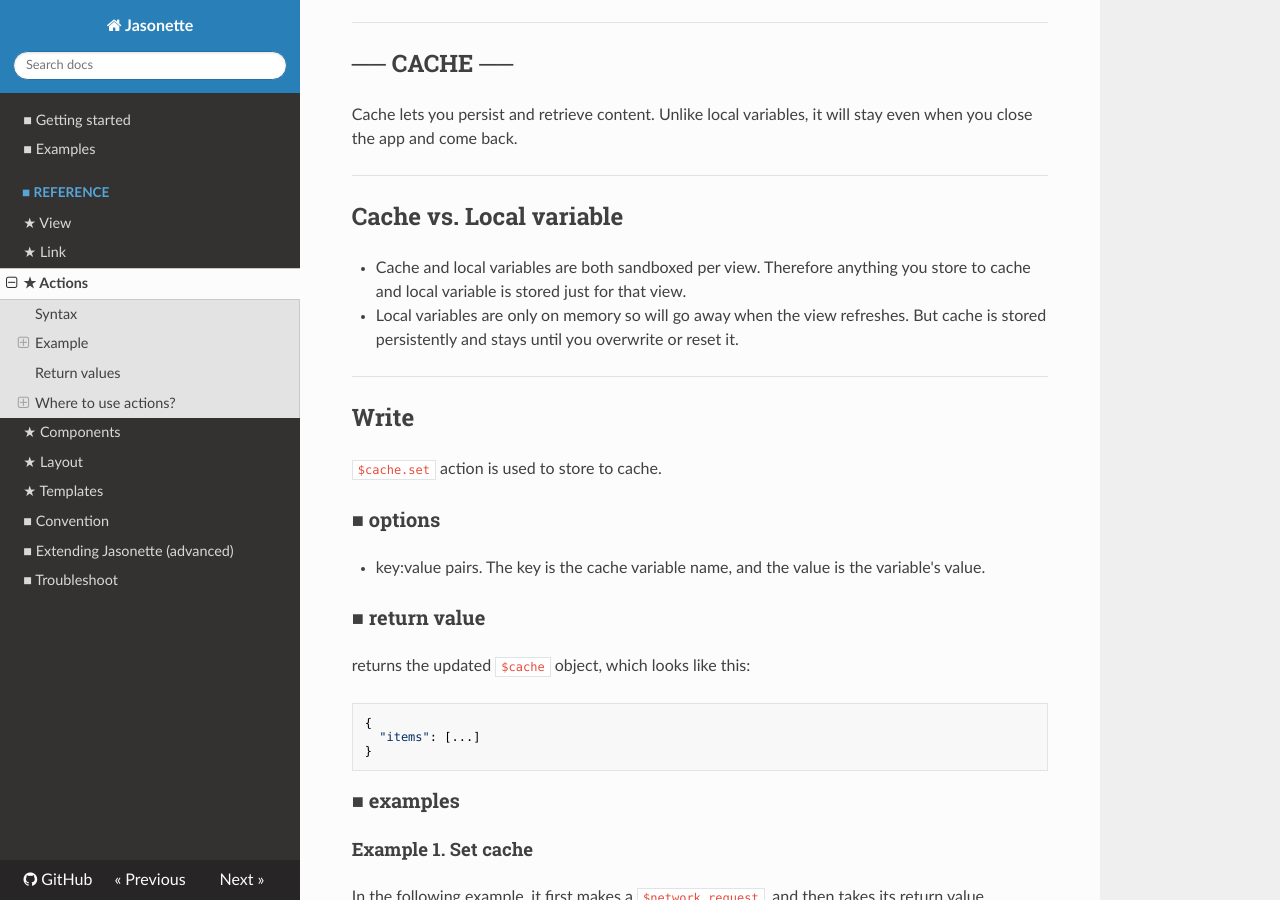
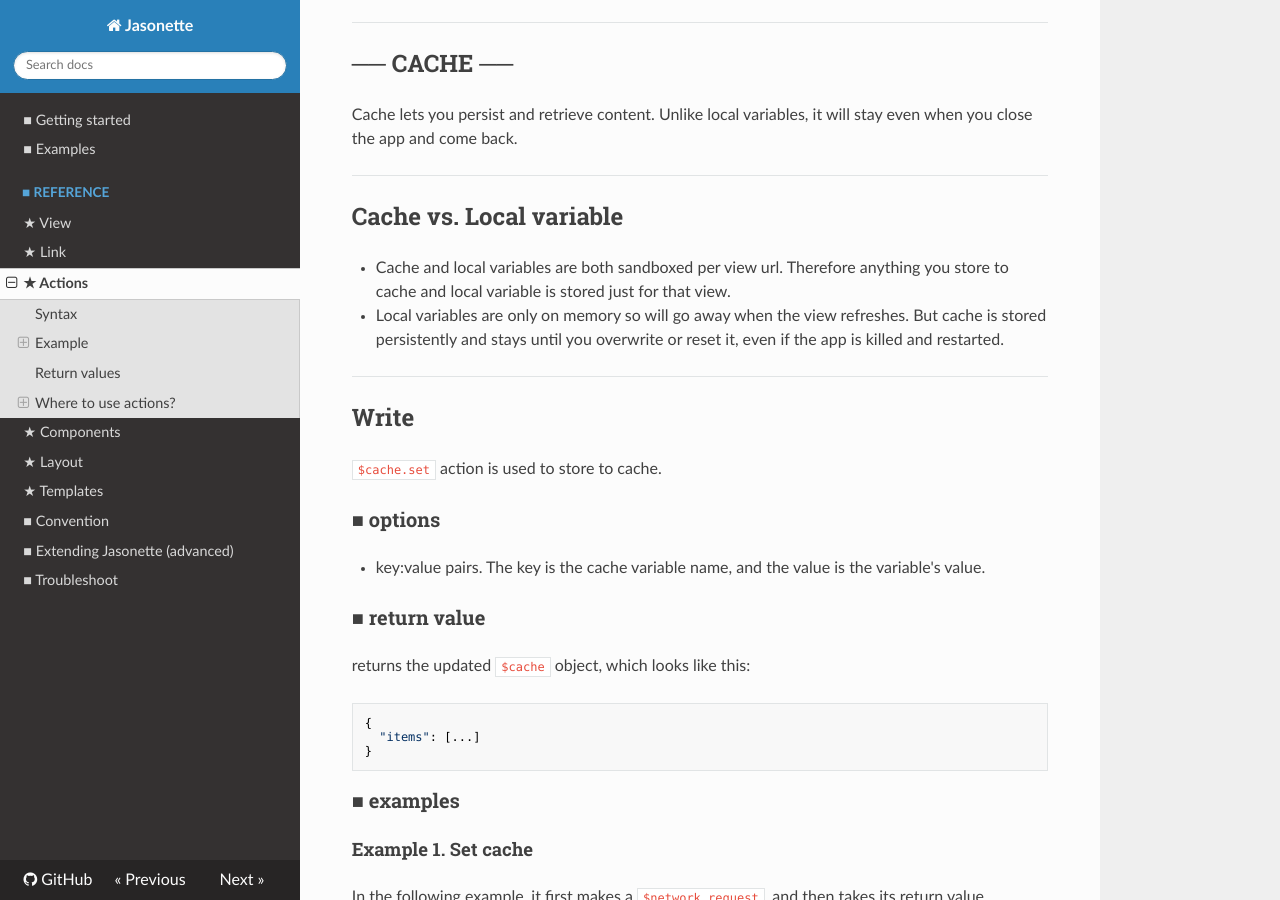
Before and after one commit to Jasonette/documentation, an MkDocs documentation site: the page built from docs/actions.md, in a window 1280 px wide and 900 px high, scrolled down 28080 px. Built offline with MkDocs 1.6.1, drawn with Linux system fonts in a browser that asks for light colours; nearby versions of some CDN libraries; old or Windows-style settings are respelled for this version of MkDocs.

Commit message:
minor clarification to cache vs local

```diff
--- a/docs/actions.md
+++ b/docs/actions.md
@@ -1263,8 +1263,8 @@
 ---
 
 ## Cache vs. Local variable
-- Cache and local variables are both sandboxed per view. Therefore anything you store to cache and local variable is stored just for that view.
-- Local variables are only on memory so will go away when the view refreshes. But cache is stored persistently and stays until you overwrite or reset it.
+- Cache and local variables are both sandboxed per view url. Therefore anything you store to cache and local variable is stored just for that view.
+- Local variables are only on memory so will go away when the view refreshes. But cache is stored persistently and stays until you overwrite or reset it, even if the app is killed and restarted.
 
 ---
 
```
